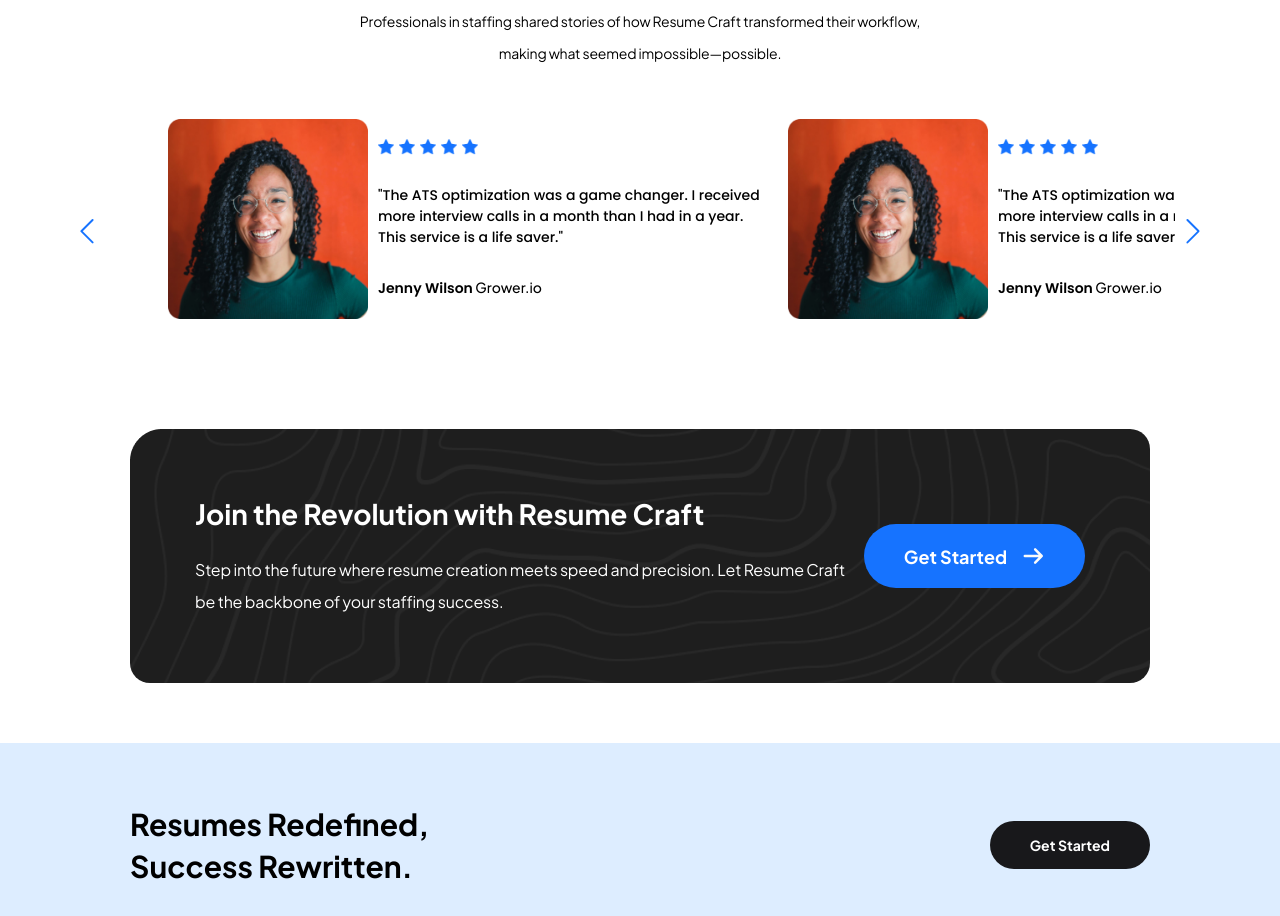
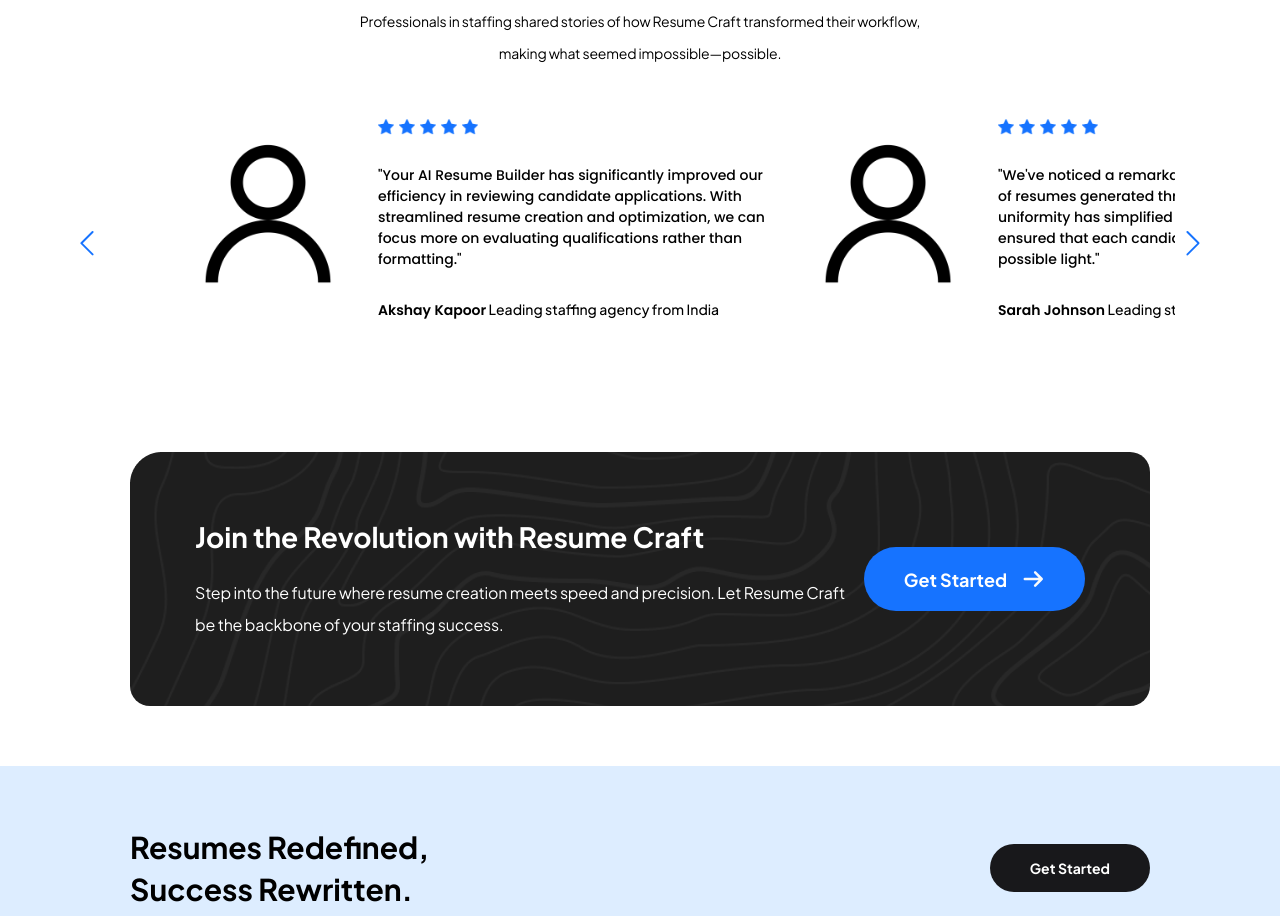
Before and after one commit to MastorkTechnologies/resumelanding, a Next.js app: page / in a window 1280 px wide. Shown: the part 4089-5005 px from the top of the page. Built offline with nearby package versions, Linux system fonts and the light colour scheme.

Commit message:
minor changes

```diff
--- a/src/assets/index.js
+++ b/src/assets/index.js
@@ -49,21 +49,34 @@
 
 export const testimonial = [
   {
-    picture: "/Images/t1.png",
-    description: `The ATS optimization was a game changer. I received more interview calls in a month than I had in a year. This service is a life saver.`,
-    name: "Jenny Wilson",
-    compnay: "Grower.io",
+    name: "Akshay Kapoor",
+    compnay: "Leading staffing agency from India",
+    picture: "/Images/user.png",
+    description: `Your AI Resume Builder has significantly improved our efficiency in reviewing candidate applications. With streamlined resume creation and optimization, we can focus more on evaluating qualifications rather than formatting.`,
   },
   {
-    picture: "/Images/t1.png",
-    description: `The ATS optimization was a game changer. I received more interview calls in a month than I had in a year. This service is a life saver.`,
-    name: "Jenny Wilson",
-    compnay: "Grower.io",
+    name: "Sarah Johnson",
+    compnay: "Leading staffing agency from US    ",
+    picture: "/Images/user.png",
+    description: `We've noticed a remarkable consistency in the quality of resumes generated through your platform. This uniformity has simplified our screening process and ensured that each candidate is presented in the best possible light.`,
   },
   {
-    picture: "/Images/t1.png",
-    description: `The ATS optimization was a game changer. I received more interview calls in a month than I had in a year. This service is a life saver.`,
-    name: "Jenny Wilson",
-    compnay: "Grower.io",
+    name: "Mehak Bohra",
+    compnay: "Leading hiring agency from India",
+    picture: "/Images/user.png",
+    description: `Candidates have expressed their appreciation for the user-friendly interface and the guidance provided by your AI Resume Builder. This positive feedback reflects well on our agency and enhances our reputation as a supportive and modern recruitment partner.`,
+  },
+  {
+    name: "Kartik Chugh    ",
+    compnay: "Leading staffing agency from India",
+    picture: "/Images/user.png",
+    description: `The range of customization options available within your platform allows candidates to customise their resumes to specific job roles and industries. This flexibility ensures that their applications are relevant and compelling, increasing their chances of success.
+    `,
+  },
+  {
+    name: " Michael Rodriguez    ",
+    compnay: " Leading hiring consultancy from US",
+    picture: "/Images/user.png",
+    description: `By automating many aspects of the resume creation process, your AI Resume Builder has saved us countless hours of manual work. This time-saving feature has allowed our team to focus on more strategic tasks, ultimately driving better outcomes for our clients and candidates.`,
   },
 ];
```
Also changed, not shown: public/Images/user.png (added).
